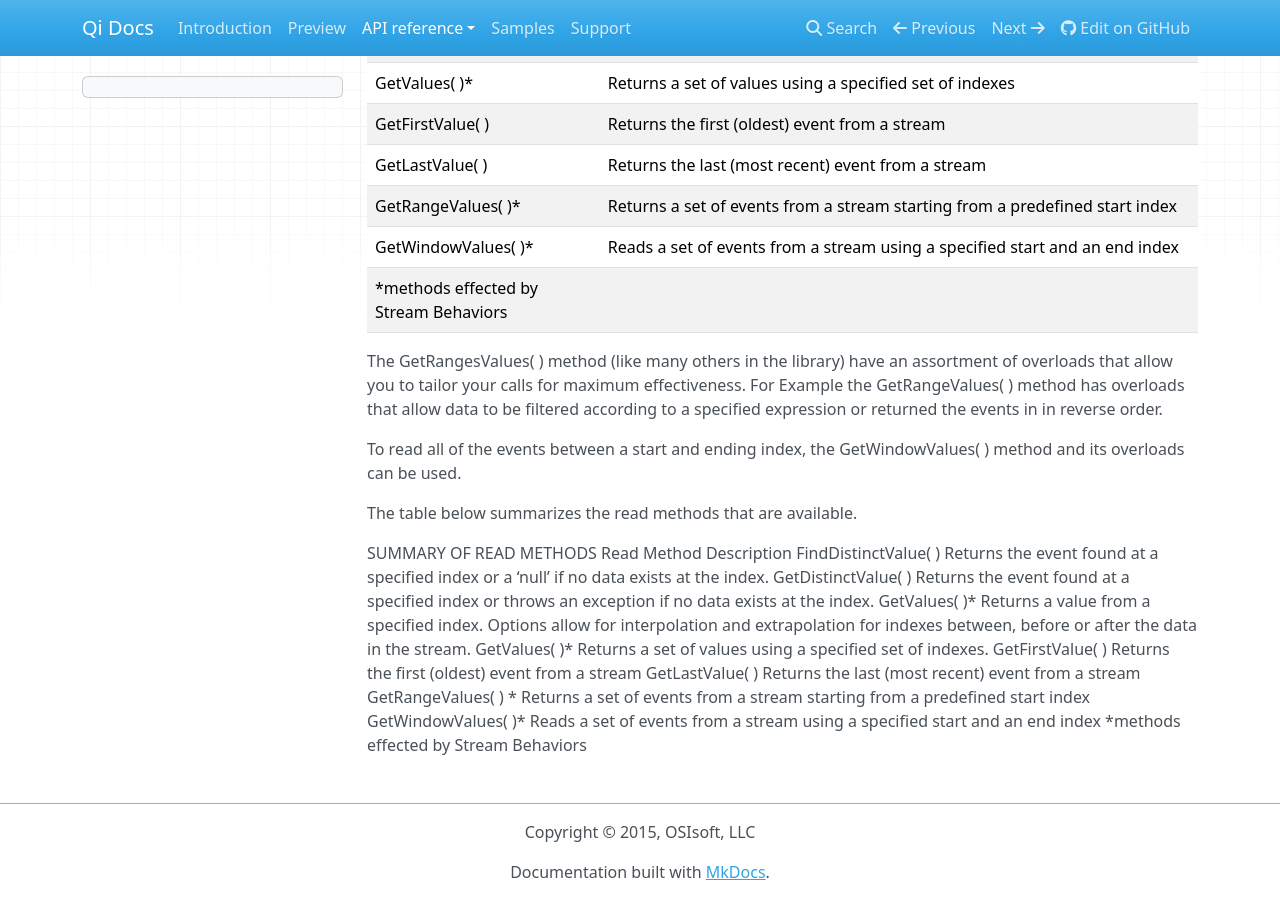
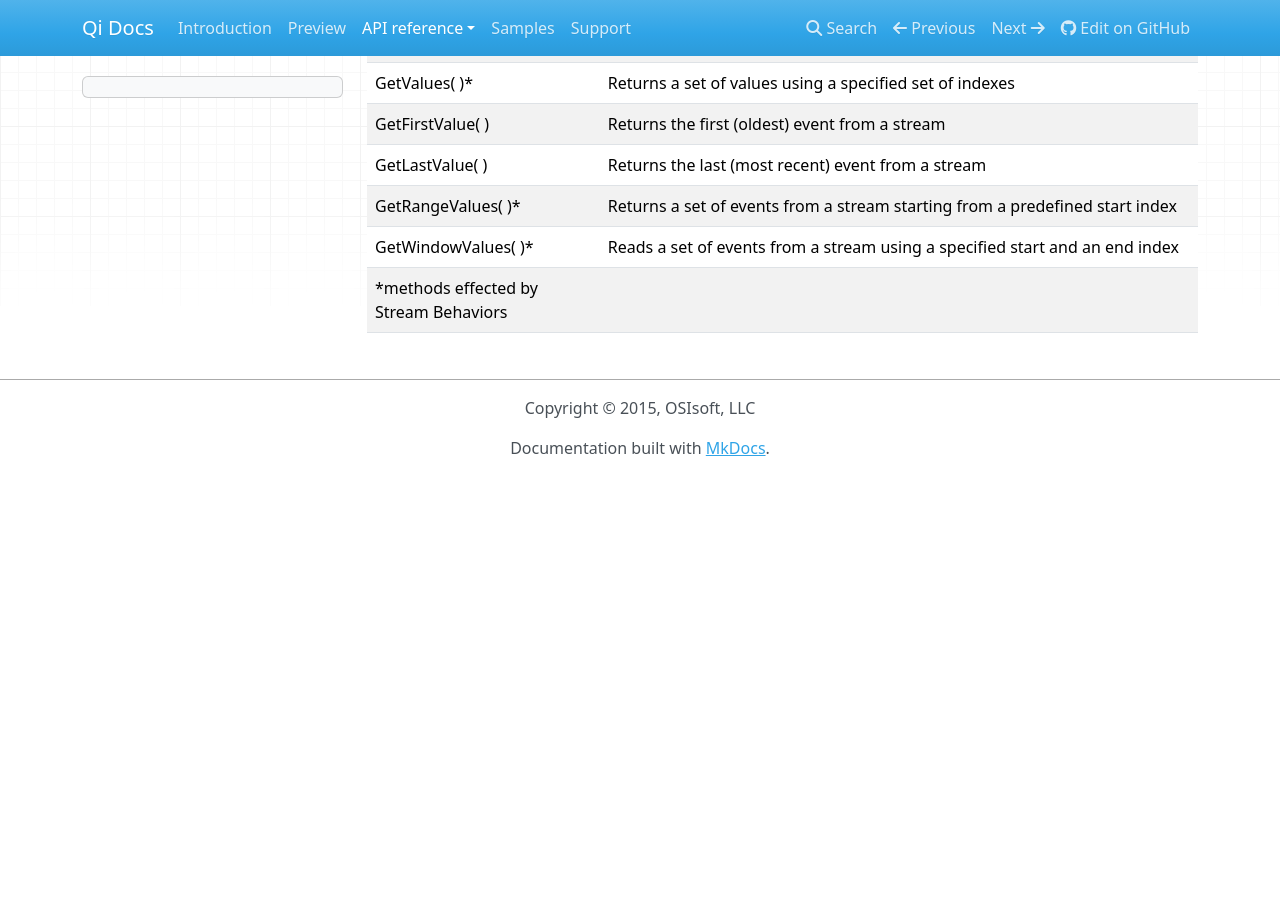
Before and after one commit to ssuryanarayanan/Qi-Docs, an MkDocs documentation site: the page built from docs/Overview.md, in a window 1280 px wide and 900 px high, scrolled down 4797 px. Built offline with MkDocs 1.6.1, drawn with Linux system fonts in a browser that asks for light colours; nearby versions of some CDN libraries; old or Windows-style settings are respelled for this version of MkDocs; after the commit the page ends 5273 px from its top, so only the background shows below that.

Commit message:
Update Overview.md

```diff
--- a/docs/Overview.md
+++ b/docs/Overview.md
@@ -182,23 +182,3 @@ The table below summarizes the read methods that are available:
 |GetRangeValues( )\*|Returns a set of events from a stream starting from a predefined start index|
 |GetWindowValues( )\*|Reads a set of events from a stream using a specified start and an end index|
 								*methods effected by Stream Behaviors
-
-
-The GetRangesValues( ) method (like many others in the library) have an assortment of overloads that allow you to tailor your calls for maximum effectiveness. For Example the GetRangeValues( ) method  has overloads that allow data to be filtered according to a specified expression or returned the events in in reverse order.
-
-To read all of the events between a start and ending index, the GetWindowValues( ) method and its overloads can be used.
-
-
-The table below summarizes the read methods that are available.
-
-SUMMARY OF READ METHODS
-Read Method	Description
-FindDistinctValue( )	Returns the event found at a specified index or a ‘null’ if no data exists at the index.
-GetDistinctValue( )	Returns the event found at a specified index or throws an exception if no data exists at the index.
-GetValues( )*	Returns a value from a specified index. Options allow for interpolation and extrapolation for indexes between, before or after the data in the stream.
-GetValues( )*	Returns a set of values using a specified set of indexes.
-GetFirstValue( ) 	Returns the first (oldest) event from a stream
-GetLastValue( )	Returns the last (most recent) event from a stream
-GetRangeValues( ) *	Returns a set of events from a stream starting from a predefined start index
-GetWindowValues( )*	Reads a set of events from a stream using a specified start and an end index
-	*methods effected by Stream Behaviors
```
